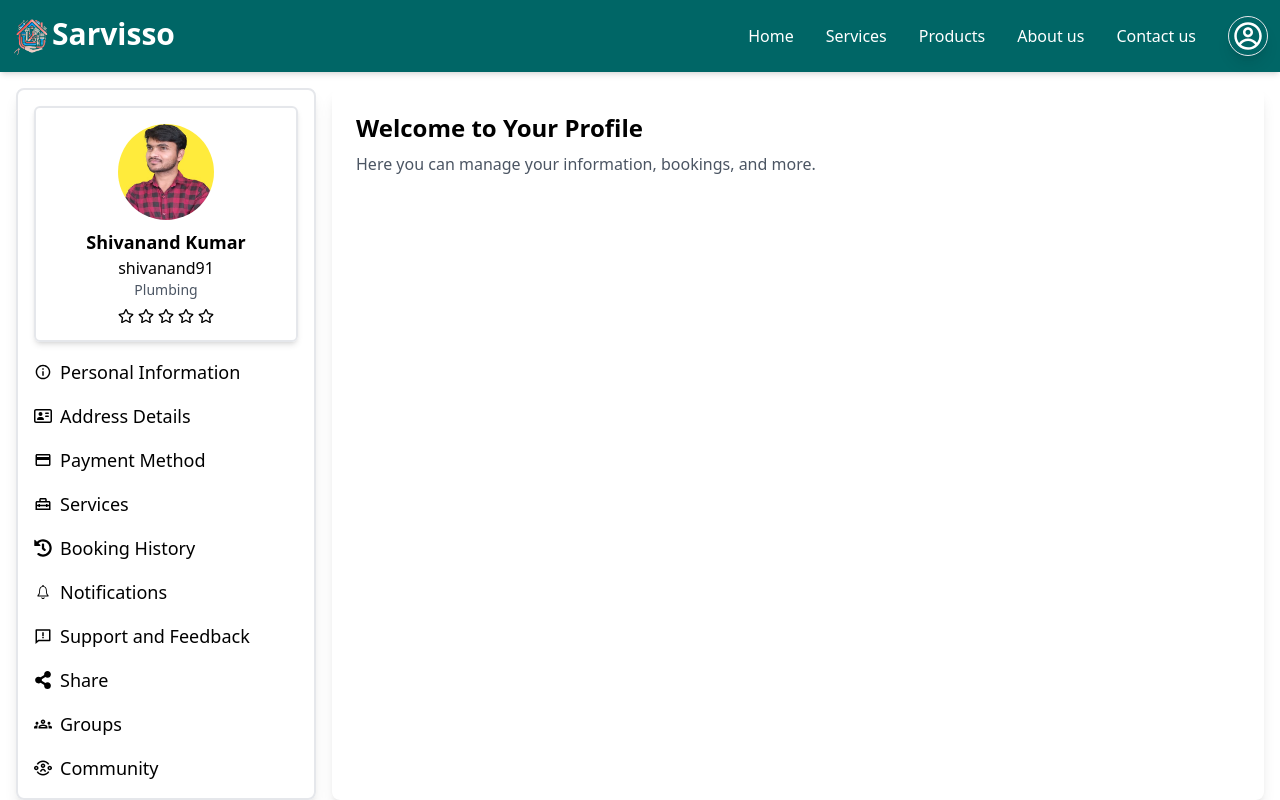
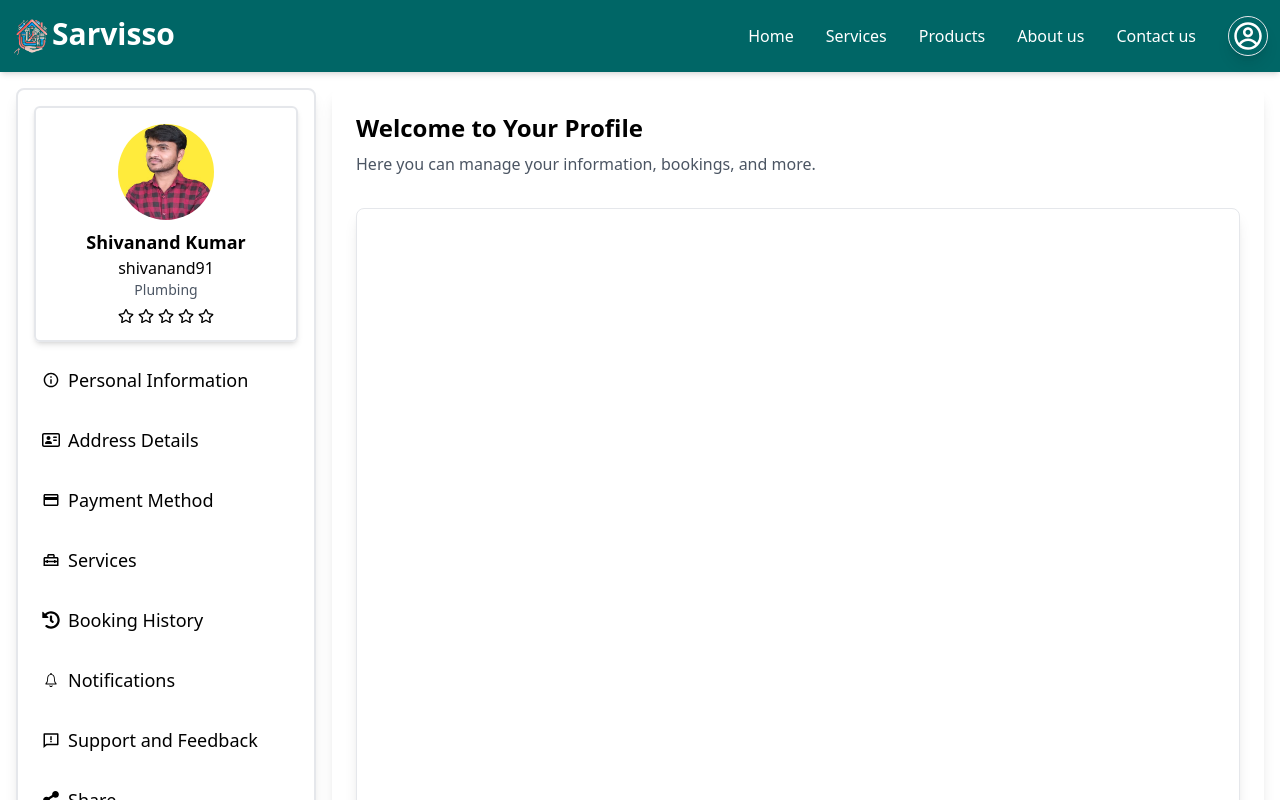
Before and after one commit to shivanand91/Sarvisso, a React (Vite) app in the folder Frontend/: page /profile in a window 1280 px wide. Shown: the top 800 px of the page. Built offline with nearby package versions, Linux system fonts and the light colour scheme.

Commit message:
update again in profile page

```diff
--- a/Frontend/src/pages/Profile.jsx
+++ b/Frontend/src/pages/Profile.jsx
@@ -40,7 +40,7 @@ const Profile = () => {
         {/* Menu Section */}
         <div className="flex flex-col gap-4">
           {menuItems.map(({ to, icon, label }) => (
-            <Link key={to} to={to} className="icon-text flex sm:items-center gap-2 text-base sm:text-lg">
+            <Link key={to} to={to} className="icon-text flex sm:items-center gap-2 text-base sm:text-lg hover:bg-gray-200 p-2 rounded-md">
               {icon}
               <span className="hidden sm:inline">{label}</span>
             </Link>
@@ -49,9 +49,14 @@ const Profile = () => {
       </div>
 
       {/* Main Content */}
-      <div className="sm:col-span-9 bg-white shadow-lg rounded-lg p-6">
+      <div className="sm:col-span-9 bg-white shadow-lg rounded-lg p-6 w-full h-full">
         <h1 className="text-2xl font-bold">Welcome to Your Profile</h1>
         <p className="mt-2 text-gray-600">Here you can manage your information, bookings, and more.</p>
+
+        <div className='w-full h-[720px] border shadow-lg mt-8 rounded-lg '>
+
+        </div>
+
       </div>
     </div>
   );
```
